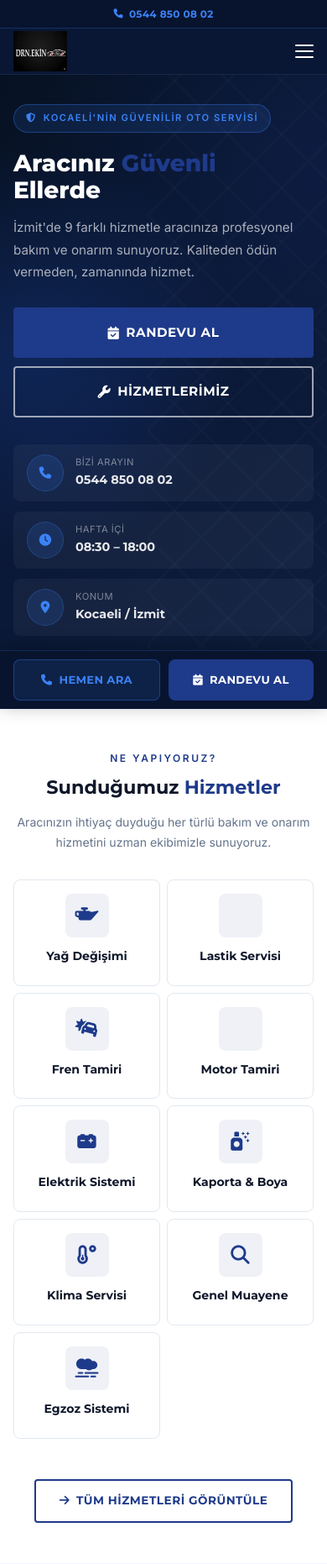
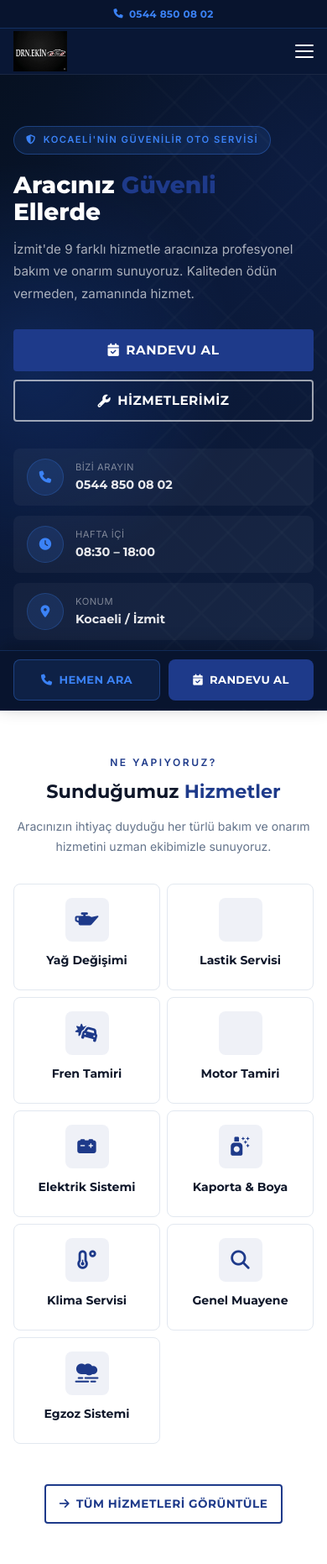
Before and after one commit to cemstark/drn-website, a PHP site: page / in a window 390 px wide. Shown: the top 1862 px of the page at 84% size. Run offline with PHP 8.4, Linux system fonts and the light colour scheme.

Commit message:
Tablet navbar balanced ve responsive duzen
Made-with: Cursor

```diff
--- a/css/style.css
+++ b/css/style.css
@@ -23,6 +23,48 @@
   --radius-lg: 16px;
   --transition: all 0.3s ease;
   --container: 1200px;
+
+  /* Tablet navbar seçenekleri (1024px altı)
+     Varsayılan: balanced
+     Değiştirmek için HTML'de <html data-tablet-nav="compact"> / "balanced" / "large" yazabilirsin.
+  */
+  --tn-height: 72px;
+  --tn-link-font: 0.70rem;
+  --tn-link-pad-y: 7px;
+  --tn-link-pad-x: 10px;
+  --tn-link-letter: 0.25px;
+  --tn-btn-pad-y: 11px;
+  --tn-btn-pad-x: 16px;
+}
+
+html[data-tablet-nav="compact"] {
+  --tn-height: 64px;
+  --tn-link-font: 0.66rem;
+  --tn-link-pad-y: 7px;
+  --tn-link-pad-x: 8px;
+  --tn-link-letter: 0.15px;
+  --tn-btn-pad-y: 10px;
+  --tn-btn-pad-x: 14px;
+}
+
+html[data-tablet-nav="balanced"] {
+  --tn-height: 72px;
+  --tn-link-font: 0.70rem;
+  --tn-link-pad-y: 7px;
+  --tn-link-pad-x: 10px;
+  --tn-link-letter: 0.25px;
+  --tn-btn-pad-y: 11px;
+  --tn-btn-pad-x: 16px;
+}
+
+html[data-tablet-nav="large"] {
+  --tn-height: 78px;
+  --tn-link-font: 0.74rem;
+  --tn-link-pad-y: 8px;
+  --tn-link-pad-x: 12px;
+  --tn-link-letter: 0.35px;
+  --tn-btn-pad-y: 12px;
+  --tn-btn-pad-x: 18px;
 }
 
 /* 2. Reset & Base */
@@ -1260,7 +1302,7 @@ select.form-control {
 }
 .carousel-dot.active { background: var(--red); width: 24px; border-radius: 4px; }
 
-@media (max-width: 900px) {
+@media (max-width: 768px) {
   .reviews-track .testimonial-card { min-width: calc(50% - 12px); }
   .guarantee-banner { padding: 24px 28px; }
 }
@@ -1329,9 +1371,32 @@ select.form-control {
 }
 
 /* =====================
-   TABLET-MOBILE (900px)
+   TABLET (1024px)
    ===================== */
-@media (max-width: 900px) {
+@media (max-width: 1024px) {
+  .navbar .container { height: var(--tn-height); }
+
+  .nav-links a {
+    font-size: var(--tn-link-font);
+    padding: var(--tn-link-pad-y) var(--tn-link-pad-x);
+    letter-spacing: var(--tn-link-letter);
+  }
+
+  .nav-cta-wrapper { margin-left: 8px; }
+
+  .btn { padding: var(--tn-btn-pad-y) var(--tn-btn-pad-x); }
+  .hero h1 { font-size: clamp(2.1rem, 4.5vw, 3rem); }
+  .hero-subtitle { font-size: 1rem; max-width: 580px; }
+  .services-grid { grid-template-columns: repeat(auto-fill, minmax(200px, 1fr)); }
+  .features-grid { grid-template-columns: repeat(auto-fill, minmax(200px, 1fr)); }
+  .guarantee-inner { grid-template-columns: 1fr 240px; gap: 36px; }
+  .reviews-track .testimonial-card { min-width: calc(50% - 12px); }
+}
+
+/* =====================
+   MOBILE / SMALL TABLET (768px)
+   ===================== */
+@media (max-width: 768px) {
   .topbar-left { display: none; }
   .topbar .container { justify-content: center; }
   .nav-links, .nav-cta-wrapper { display: none; }
@@ -1350,7 +1415,7 @@ select.form-control {
 }
 
 /* =====================
-   MOBILE (640px)
+   PHONE (640px)
    ===================== */
 @media (max-width: 640px) {
   /* Bottom bar */
@@ -1485,7 +1550,7 @@ select.form-control {
   .guarantee-cta-card { max-width: 100%; padding: 24px 20px; }
   .gcta-num { font-size: 3.5rem; }
 
-  /* Reviews carousel — scroll snap on mobile */
+  /* Reviews carousel — scroll snap on phone */
   .reviews-carousel-wrap { display: block; position: relative; }
   .reviews-carousel {
     overflow-x: scroll;
--- a/index.html
+++ b/index.html
@@ -1,5 +1,5 @@
 <!DOCTYPE html>
-<html lang="tr">
+<html lang="tr" data-tablet-nav="balanced">
 <head>
   <meta charset="UTF-8">
   <meta name="viewport" content="width=device-width, initial-scale=1.0">
@@ -9,8 +9,10 @@
   <link rel="preconnect" href="https://fonts.gstatic.com" crossorigin>
   <link href="https://fonts.googleapis.com/css2?family=Montserrat:wght@400;500;600;700;800&family=Inter:wght@300;400;500;600&family=Playfair+Display:wght@700;800&display=swap" rel="stylesheet">
   <link rel="stylesheet" href="https://cdnjs.cloudflare.com/ajax/libs/font-awesome/6.5.0/css/all.min.css">
-  <link rel="stylesheet" href="css/style.css?v=16">
-</head>
+<<<<<<< Updated upstream
+  <link rel="stylesheet" href="css/style.css?v=17">
+=======
+  <link rel="stylesheet" href="css/style.css?v=17"></head>
 <body>
 
   <!-- TOP INFO BAR -->
--- a/js/main.js
+++ b/js/main.js
@@ -187,7 +187,7 @@ document.querySelectorAll('form[data-form]').forEach(form => {
   let autoTimer;
 
   function getPerView() {
-    return window.innerWidth <= 640 ? 1 : window.innerWidth <= 900 ? 2 : 3;
+    return window.innerWidth <= 640 ? 1 : window.innerWidth <= 1100 ? 2 : 3;
   }
   function getMaxIndex() { return Math.max(0, total - getPerView()); }
 
```
Also changed, not shown: blog.html (+5 -3 lines), galeri.html (+5 -3 lines), hakkimizda.html (+5 -3 lines), hizmetler.html (+5 -3 lines), iletisim.html (+5 -3 lines), randevu.html (+5 -3 lines), sss.html (+5 -3 lines).
